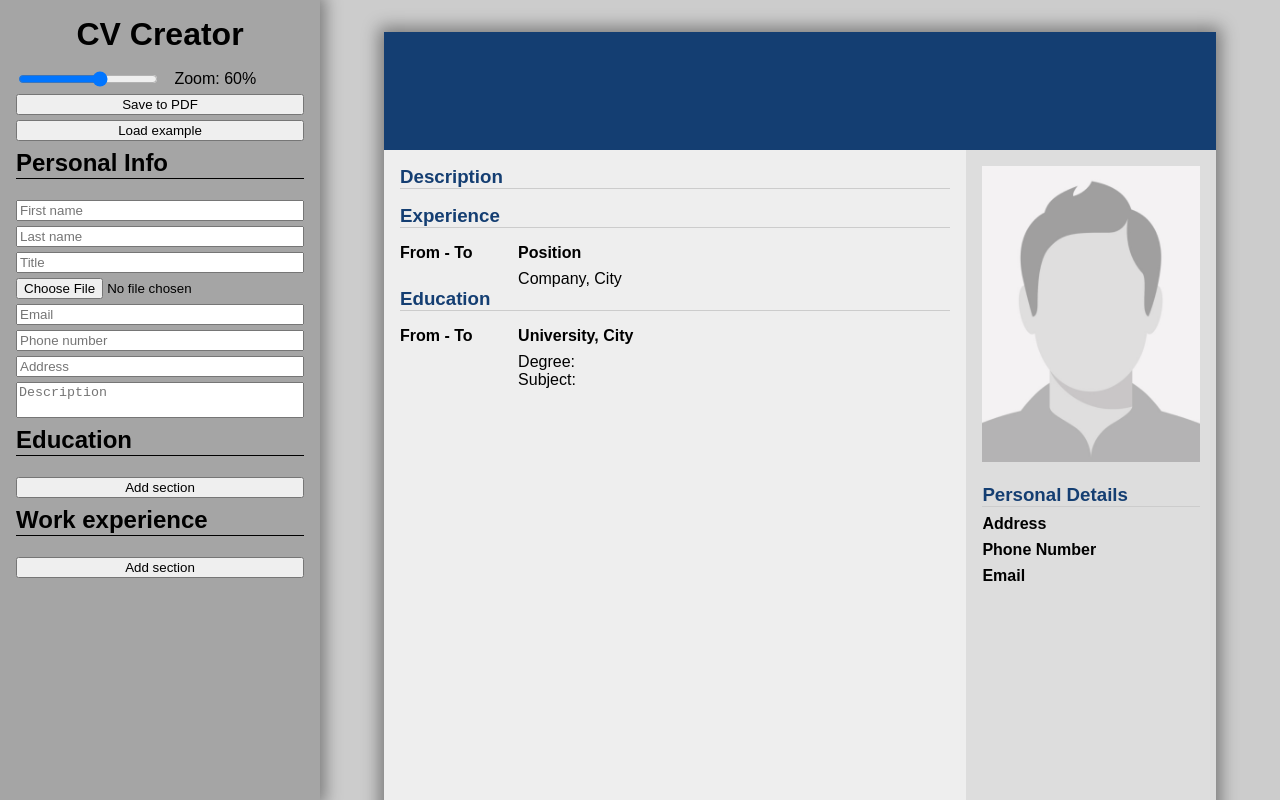
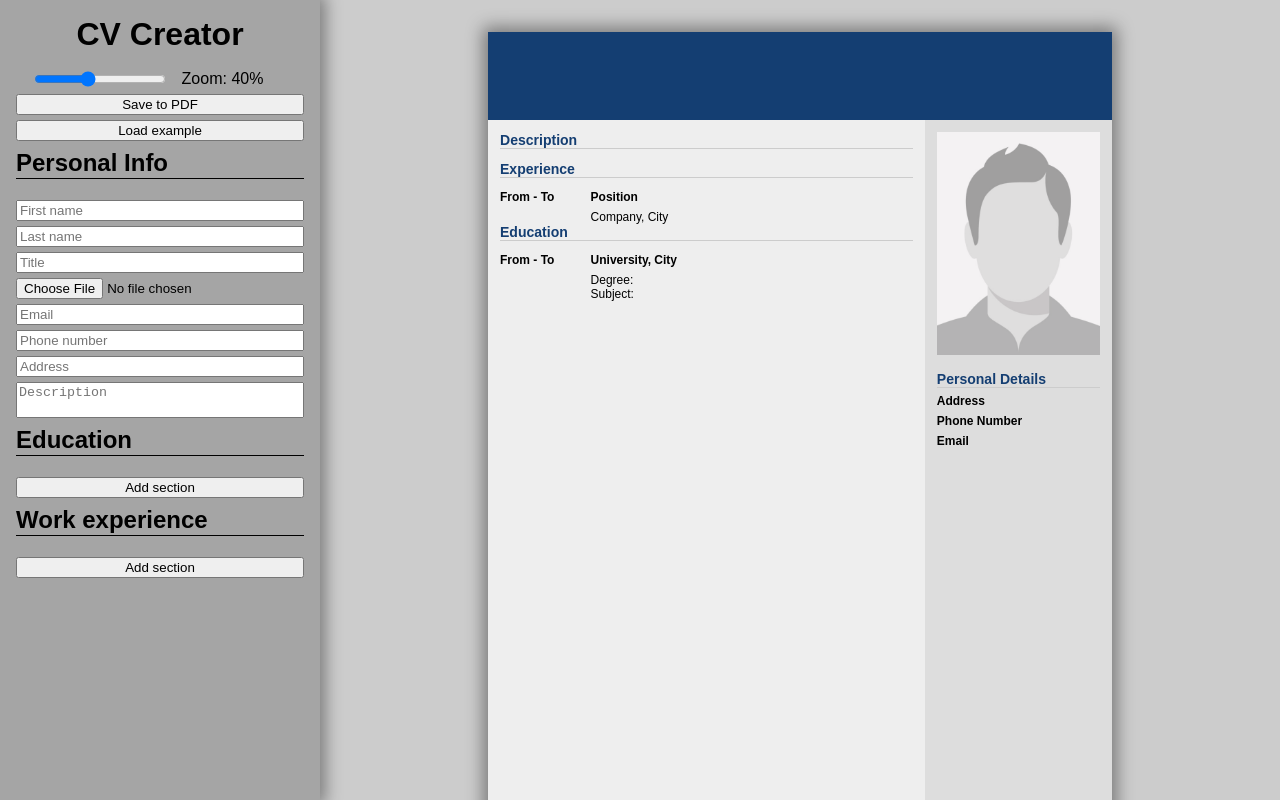
Before and after one commit to clikuki/cv-creator, a React (Create React App) app: page / in a window 1280 px wide. Built offline with nearby package versions, Linux system fonts and the light colour scheme.

Commit message:
- refactored theme1.js - moved file reading to InfoEditor.js - updated line in package.json - updated default zoom from 16 to 12

```diff
--- a/package.json
+++ b/package.json
@@ -1,5 +1,5 @@
 {
-  "name": "react-app-test",
+  "name": "cv-creator",
   "version": "0.1.0",
   "private": true,
   "dependencies": {
--- a/src/components/App.js
+++ b/src/components/App.js
@@ -14,7 +14,7 @@ const App = () =>
 	const [educationInfo, setEducationInfo] = useState([]);
 	const [workInfo, setWorkInfo] = useState([]);
 	const [personalInfo, setPersonalInfo] = useState({});
-	const [displayScale, setDisplayScale] = useState(16);
+	const [displayScale, setDisplayScale] = useState(12);
 	const [curTheme, setTheme] = useState(0);
 
 	const handleLoadExample = () =>
--- a/src/components/InfoEditor.js
+++ b/src/components/InfoEditor.js
@@ -1,13 +1,27 @@
 import main from '../css/main.module.css';
+import getPhotoUrl from '../getPhotoUrl';
 import { nanoid } from "nanoid";
 
 const PersonalSection = props =>
 {
 	const { personalInfo } = props;
-	const onChange = (e) =>
+	const onChange = async e =>
 	{
-		const value = e.target?.files?.[0] || e.target.value;
 		const type = e.target.dataset.type;
+		let value = e.target?.files?.[0] || e.target.value;
+		if (value instanceof File)
+		{
+			try
+			{
+				value = await getPhotoUrl(value);
+			}
+			catch (err)
+			{
+				console.error(err);
+				return;
+			}
+		}
+
 		props.onChange(type, value);
 	}
 
@@ -16,7 +30,7 @@ const PersonalSection = props =>
 		<input value={personalInfo.firstName || ''} onChange={onChange} data-type='firstName' placeholder="First name" type='text' />
 		<input value={personalInfo.lastName || ''} onChange={onChange} data-type='lastName' placeholder="Last name" type='text' />
 		<input value={personalInfo.title || ''} onChange={onChange} data-type='title' placeholder="Title" type='text' />
-		<input onChange={onChange} data-type='photo' placeholder="Photo" type='file' accept=".png,.jpg,.webp" />
+		<input onChange={onChange} data-type='photo' placeholder="Photo" type='file' accept="image/*" />
 		<input value={personalInfo.email || ''} onChange={onChange} data-type='email' placeholder="Email" type='email' />
 		<input value={personalInfo.phoneNum || ''} onChange={onChange} data-type='phoneNum' placeholder="Phone number" type='text' />
 		<input value={personalInfo.address || ''} onChange={onChange} data-type='address' placeholder="Address" type='text' />
--- a/src/components/themes/theme1.js
+++ b/src/components/themes/theme1.js
@@ -1,60 +1,69 @@
-import { useState } from 'react';
 import emptyAvatar from '../../empty_avatar.png';
-import getPhotoUrl from '../../getPhotoUrl';
 import css from '../../css/theme1.module.css';
 
-const Style1 = props =>
+const Header = props =>
 {
-	const [imgSrc, setImgSrc] = useState(emptyAvatar);
-	const { info } = props;
-
-	if (info.personal.photo)
-	{
-		getPhotoUrl(info.personal.photo)
-			.then(setImgSrc)
-			.catch(err => console.error(err));
+	const { personal } = props.info;
+	return <div className={css.header}>
+		<h2 className={css.name}>
+			{personal.firstName || ''} {personal.lastName || ''}
+		</h2>
+		<p className={css.title}>{personal.title}</p>
+	</div>
 }
 
-	return <div className={css.page}>
-		<div className={css.header}>
-			<h2 className={css.name}>
-				{info.personal.firstName || ''} {info.personal.lastName || ''}
-			</h2>
-			<p className={css.title}>{info.personal.title}</p>
-		</div>
-		<div className={css.body}>
-			<h3>Description</h3>
-			<p>{info.personal.description}</p>
-			<h3>Experience</h3>
-			{[...info.work, { key: 'fakeItem' }].map(item =>
+const TimeRange = props => <p className={css.date}>
+	{props.startDate || 'From'} - {props.endDate || 'To'}
+</p>
+
+const WorkItem = props =>
 {
-				return <div key={item.key} className={css.timeline}>
-					<p className={css.date}>
-						{item.startDate || 'From'} - {item.endDate || 'To'}
-					</p>
+	const { item } = props;
+	return <div className={css.timeline}>
+		<TimeRange startDate={item.startDate} endDate={item.startDate} />
 		<div className={css.details}>
 			<h4>{item.position || 'Position'}</h4>
 			<p>{item.company || 'Company'}, {item.city || 'City'}</p>
 		</div>
 	</div>
-			})}
-			<h3>Education</h3>
-			{[...info.education, { key: 'fakeItem' }].map(item =>
+}
+
+const EducationItem = props =>
 {
-				return <div key={item.key} className={css.timeline}>
-					<p className={css.date}>
-						{item.startDate || 'From'} - {item.endDate || 'To'}
-					</p>
+	const { item } = props;
+	return <div className={css.timeline}>
+		<TimeRange startDate={item.startDate} endDate={item.startDate} />
 		<div className={css.details}>
 			<h4>{item.school || 'University'}, {item.city || 'City'}</h4>
 			<p>Degree: {item.degree || ''}</p>
 			<p>Subject: {item.subject || ''}</p>
 		</div>
 	</div>
-			})}
+}
+
+const Body = props =>
+{
+	const { info } = props;
+	const workItems = info.work.concat({ key: 'fakeItem' })
+		.map(item => <WorkItem key={item.key} item={item} />);
+	const educationItems = info.education.concat({ key: 'fakeItem' })
+		.map(item => <EducationItem key={item.key} item={item} />);
+
+	return <div className={css.body}>
+		<h3>Description</h3>
+		<p>{info.personal.description}</p>
+		<h3>Experience</h3>
+		{workItems}
+		<h3>Education</h3>
+		{educationItems}
 	</div>
-		<div className={css.sidebar}>
-			{imgSrc ? <img src={imgSrc} alt='Portrait of self' /> : ''}
+}
+
+const Sidebar = props =>
+{
+	const { info } = props;
+	return <div className={css.sidebar}>
+		<img src={info.personal.photo || emptyAvatar} alt='Portrait of self' />
 		<h3>Personal Details</h3>
 		<h4>Address</h4>
 		<p>{info.personal.address}</p>
@@ -63,7 +72,17 @@ const Style1 = props =>
 		<h4>Email</h4>
 		<p>{info.personal.email}</p>
 	</div>
+}
+
+const Theme = props =>
+{
+	const { info } = props;
+
+	return <div className={css.page}>
+		<Header info={info} />
+		<Body info={info} />
+		<Sidebar info={info} />
 	</div>
 }
 
-export default Style1;
+export default Theme;
--- a/src/css/main.module.css
+++ b/src/css/main.module.css
@@ -71,6 +71,7 @@ button {
 	grid-template-columns: 50% auto;
 	align-items: center;
 	gap: 5%;
+	padding-left: 1rem;
 }
 
 .cvWrapper {
```
Lines whose indentation alone changed are shown as unchanged.
